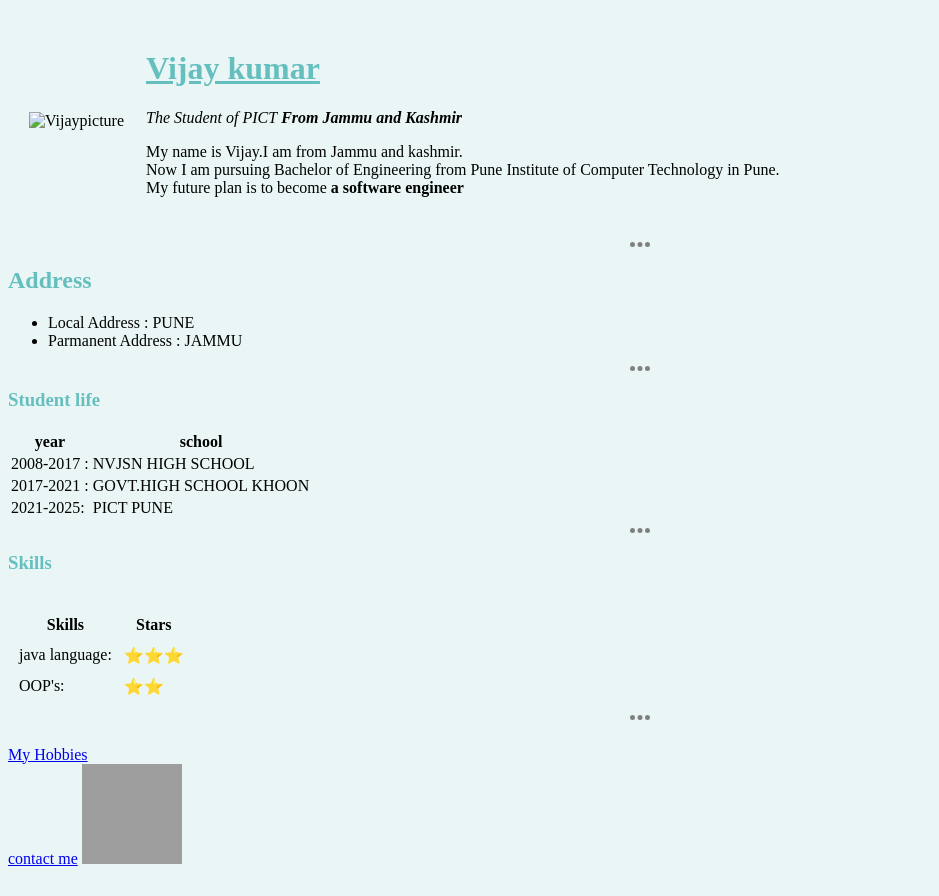
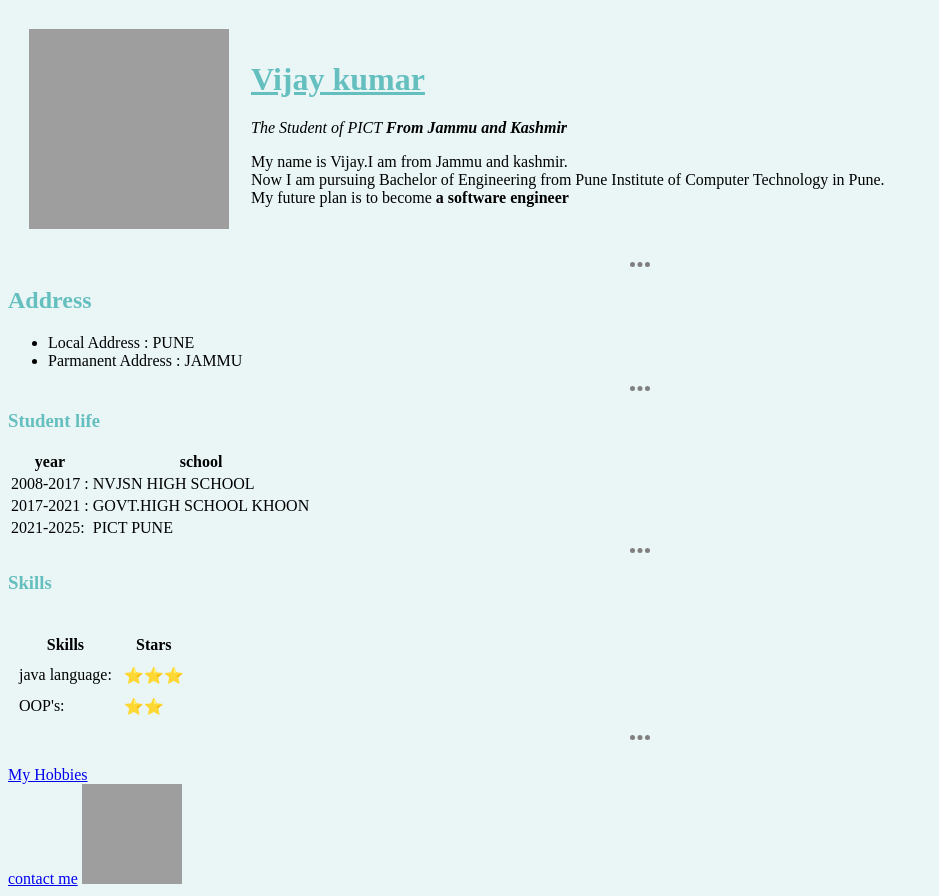
Before and after one commit to vijaykumar289200/Bj, a plain HTML site: page index.html in a window 1280 px wide. Shown: the whole page, without its empty margins (0-939 px from the left). Drawn offline with Linux system fonts and the light colour scheme; files that its build step writes are made by us from their sources; the site is published under a folder, as on GitHub Pages, so addresses that start at the root find nothing.

Commit message:
Update index.html

```diff
--- a/index.html
+++ b/index.html
@@ -8,7 +8,7 @@
   <body>
     <table cellspacing="20">
       <tr>
-        <td><img src="/image/vijay.png" alt="Vijaypicture" width="200" height="200"></td>
+        <td><img src="image/vijay.png" alt="Vijaypicture" width="200" height="200"></td>
         <td><h1> <u> Vijay kumar </u></h1>
         <p>
           <em> The Student of PICT<strong> From Jammu and Kashmir</strong></em>
```
